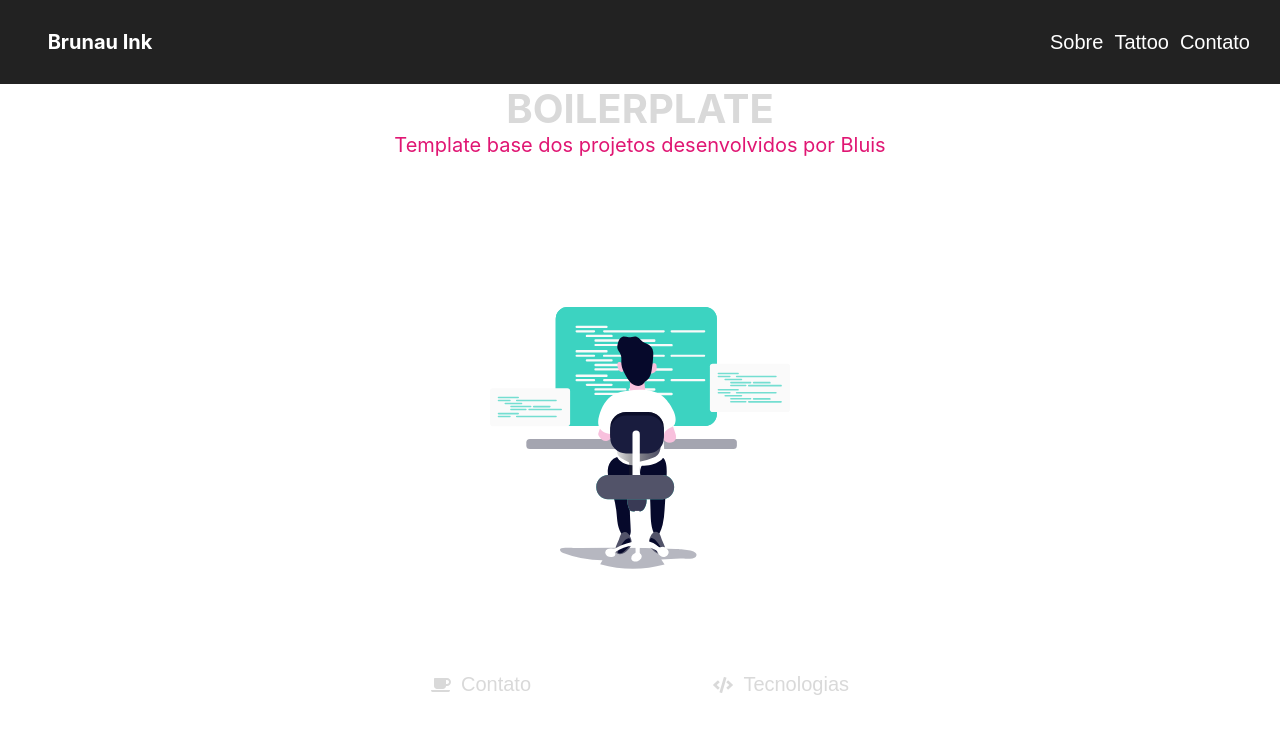
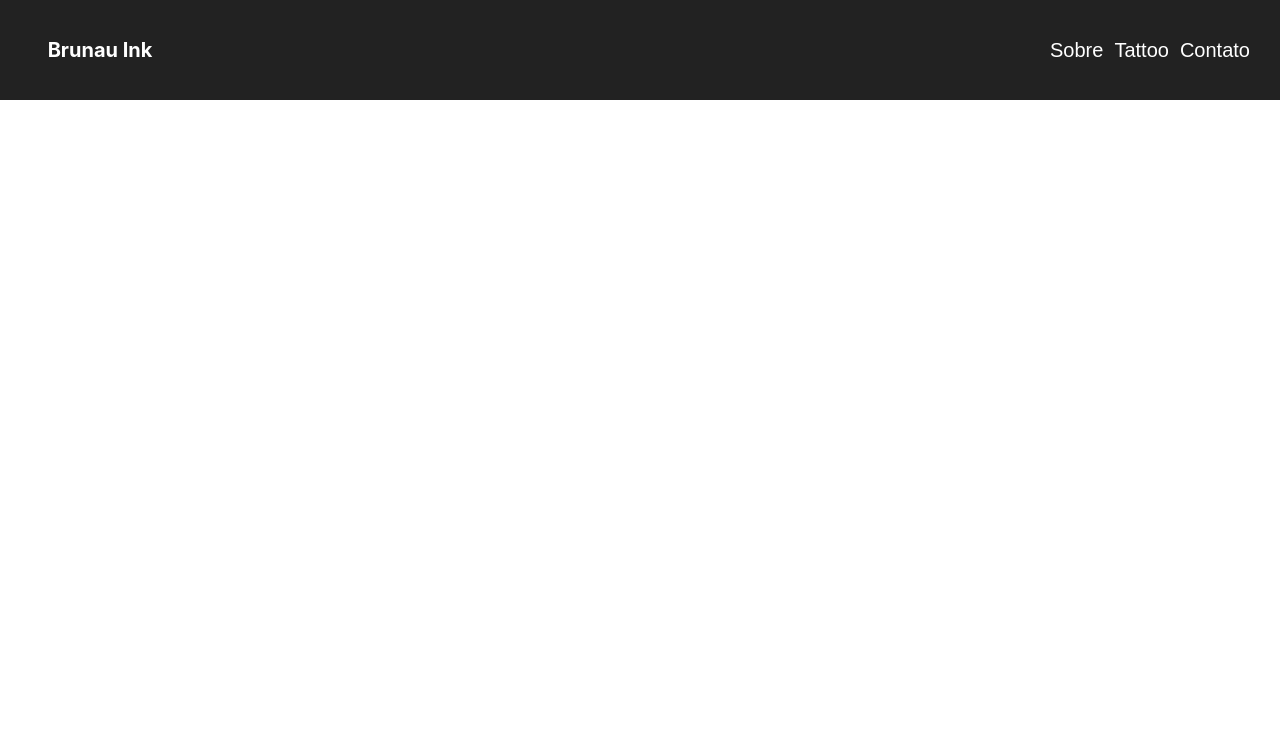
Before and after one commit to brunolbahiense/site_brunau, a Next.js app: page / in a window 1280 px wide. Shown: the top 734 px of the page. Built offline with nearby package versions, Linux system fonts and the light colour scheme.

Commit message:
feat/organization update index

```diff
--- a/src/components/Main/index.tsx
+++ /dev/null
@@ -1,34 +0,0 @@
-import * as S from '../../styles/styles'
-import { FaCoffee, FaCode } from 'react-icons/fa'
-import Link from 'next/link'
-import Header from 'components/Header'
-
-const Main = () => (
-  <S.Wrapper>
-    <Header Logo={'Brunau Ink'} />
-    <S.Title>BOILERPLATE</S.Title>
-    <S.Description>
-      Template base dos projetos desenvolvidos por Bluis
-    </S.Description>
-    <S.Illustration
-      src="/img/hero-illustration.svg"
-      alt="Um desenvolvedor de frente para uma tela com código."
-    />
-    <S.ClickWrapper>
-      <Link href="/contact">
-        <S.Click>
-          <FaCoffee />
-          Contato
-        </S.Click>
-      </Link>
-      <Link href="/tech">
-        <S.Click>
-          <FaCode />
-          Tecnologias
-        </S.Click>
-      </Link>
-    </S.ClickWrapper>
-  </S.Wrapper>
-)
-
-export default Main
--- a/src/pages/index.tsx
+++ b/src/pages/index.tsx
@@ -1,5 +1,9 @@
-import Main from 'components/Main'
+import Header from 'components/Header'
 
 export default function Home() {
-  return <Main />
+  return (
+    <>
+      <Header Logo={'Brunau Ink'} />
+    </>
+  )
 }
```
